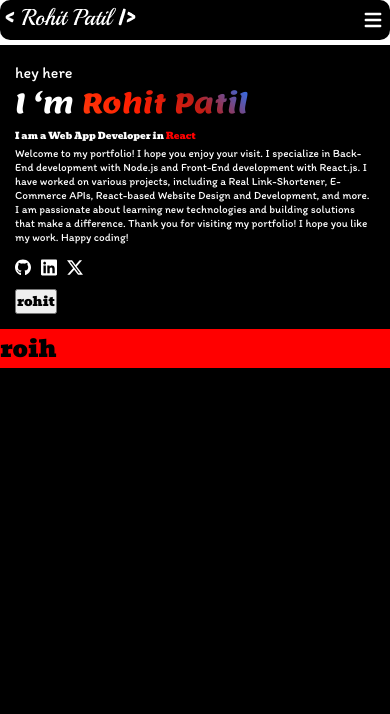
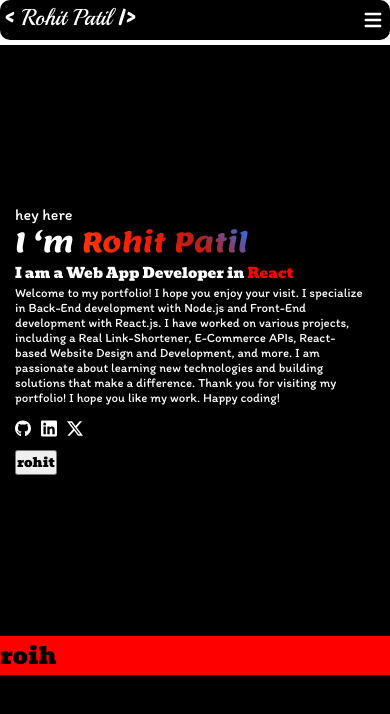
Before and after one commit to rohitrpatil45/portfolio, a React (Vite) app: page / in a window 390 px wide. Shown: the top 714 px of the page. Built offline with nearby package versions, Linux system fonts and the light colour scheme.

Commit message:
add the reposive code the mobile screen of herosection

```diff
--- a/src/components/herosection.css
+++ b/src/components/herosection.css
@@ -65,7 +65,7 @@
 
 
 .iamdev-container{
-  font-size: clamp(0.4rem, 2.4vw, 1.5rem);
+  font-size: clamp(0.9rem, 2.4vw, 1.5rem);
   /* background: hotpink; */
   margin: 0;
   padding: 0;
@@ -84,7 +84,7 @@
   font-style: normal;
   display: inline-block; /* Prevent block stacking */
   vertical-align: middle;
-  font-size: clamp(0.7em, 1.1vw, 1em);
+  font-size: clamp(0.8em, 1.1vw, 1em);
   color: white;
 }
 .social-median-contianer{
@@ -111,6 +111,11 @@ padding-top: 10px;
         width: 100%;
         /* background: yellow; */
         padding: 15px;
+        display: flex;
+        flex-direction: column;
+        justify-content: center;
+        /* align-items: center; */
+        min-height: 70vh;
       }
 
       .mainright {
```
